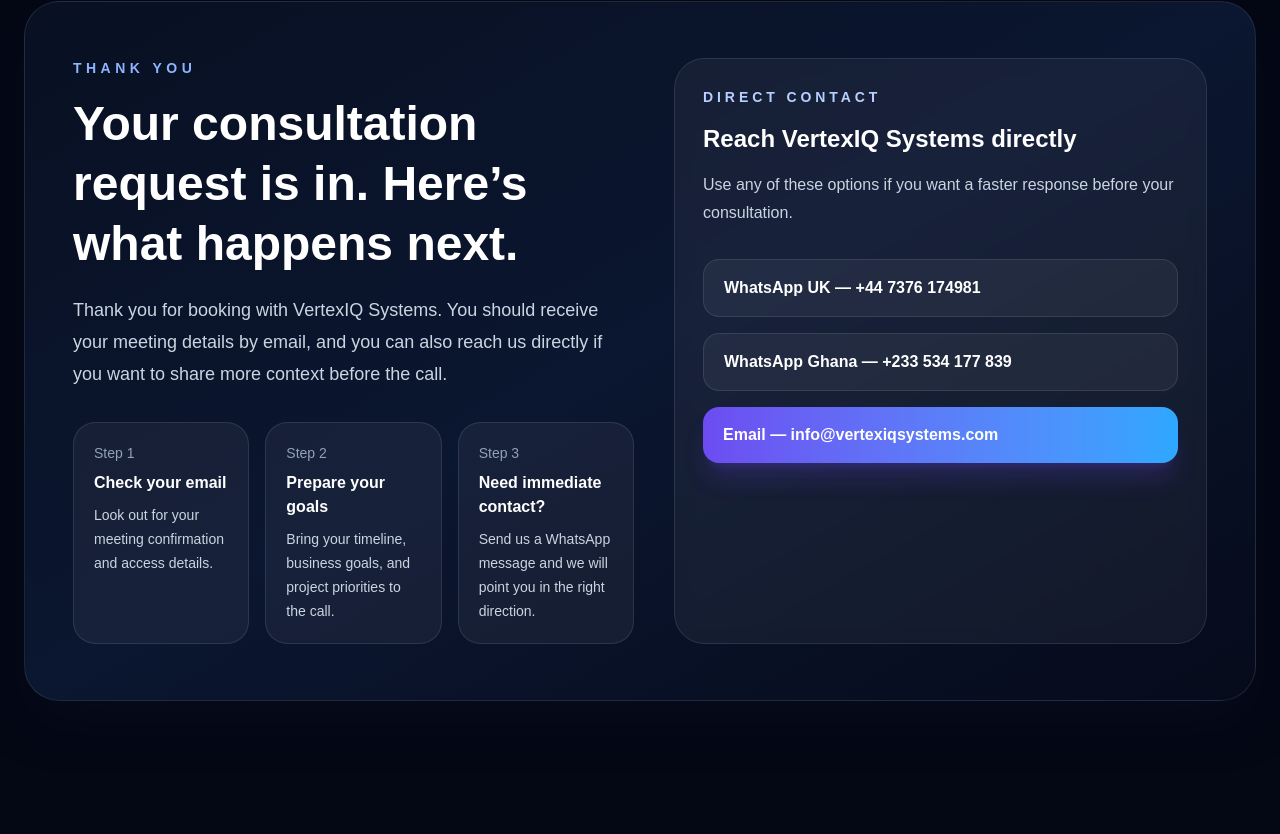
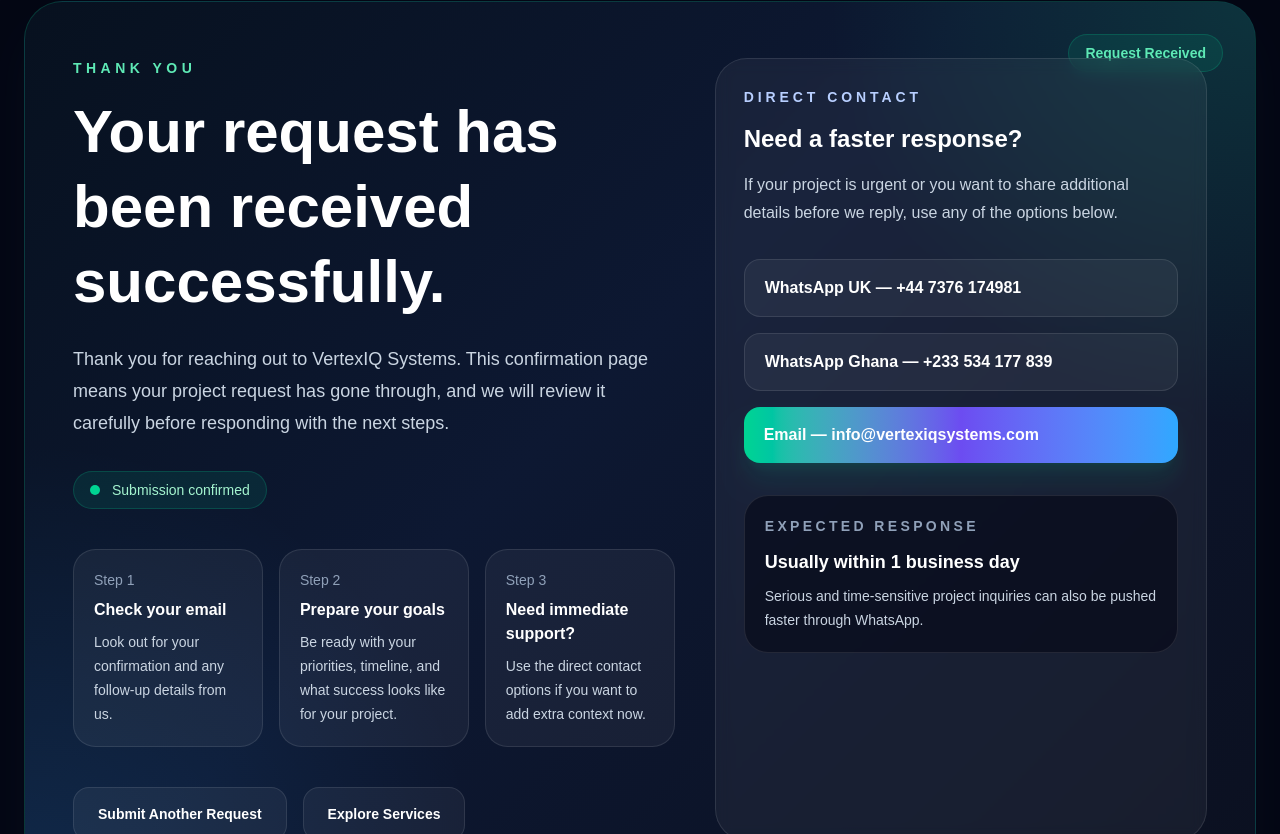
Before and after one commit to kennethking4u78-cpu/vertexiq-website, a Next.js app: page / in a window 1280 px wide. Shown: the part 6226-7060 px from the top of the page. Built offline with nearby package versions, Linux system fonts and the light colour scheme.

Commit message:
Redesign thank you response section

```diff
--- a/app/page.tsx
+++ b/app/page.tsx
@@ -420,39 +420,66 @@
       </section>
 
       <section className="mx-auto max-w-7xl px-6 py-20" id="thank-you">
-        <div className="overflow-hidden rounded-[2.2rem] border border-white/10 bg-gradient-to-br from-[#081022] via-[#0b1630] to-[#060b1b] shadow-2xl shadow-[#091126]/50">
-          <div className="grid gap-10 px-8 py-10 md:grid-cols-[1fr_0.95fr] md:px-12 md:py-14">
+        <div className="relative overflow-hidden rounded-[2.4rem] border border-emerald-400/20 bg-[linear-gradient(135deg,#07111f_0%,#0d1832_45%,#0b1020_100%)] shadow-2xl shadow-[#091126]/50">
+          <div className="absolute inset-0 bg-[radial-gradient(circle_at_top_right,rgba(16,185,129,0.18),transparent_28%),radial-gradient(circle_at_bottom_left,rgba(46,168,255,0.12),transparent_30%)]" />
+          <div className="absolute right-8 top-8 rounded-full border border-emerald-400/20 bg-emerald-400/10 px-4 py-2 text-sm font-semibold text-emerald-300">
+            Request Received
+          </div>
+
+          <div className="relative grid gap-10 px-8 py-10 md:grid-cols-[1.1fr_0.9fr] md:px-12 md:py-14">
             <div>
-              <p className="text-sm font-semibold uppercase tracking-[0.32em] text-[#8db4ff]">Thank You</p>
-              <h2 className="mt-4 text-3xl font-black leading-tight md:text-5xl">Your consultation request is in. Here’s what happens next.</h2>
-              <p className="mt-5 max-w-2xl text-lg leading-8 text-slate-300">
-                Thank you for booking with VertexIQ Systems. You should receive your meeting details by email, and you can also reach us directly if you want to share more context before the call.
+              <p className="text-sm font-semibold uppercase tracking-[0.32em] text-emerald-300">Thank You</p>
+              <h2 className="mt-4 max-w-4xl text-4xl font-black leading-tight md:text-6xl">
+                Your request has been received successfully.
+              </h2>
+              <p className="mt-6 max-w-2xl text-lg leading-8 text-slate-300">
+                Thank you for reaching out to VertexIQ Systems. This confirmation page means your project request has gone through, and we will review it carefully before responding with the next steps.
               </p>
 
-              <div className="mt-8 grid gap-4 sm:grid-cols-3">
+              <div className="mt-8 inline-flex items-center gap-3 rounded-full border border-emerald-400/20 bg-emerald-400/10 px-4 py-2 text-sm text-emerald-200">
+                <span className="inline-flex h-2.5 w-2.5 rounded-full bg-emerald-400" />
+                Submission confirmed
+              </div>
+
+              <div className="mt-10 grid gap-4 sm:grid-cols-3">
                 <div className="rounded-[1.4rem] border border-white/10 bg-white/5 p-5">
                   <p className="text-sm text-slate-400">Step 1</p>
                   <p className="mt-2 font-semibold text-white">Check your email</p>
-                  <p className="mt-2 text-sm leading-6 text-slate-300">Look out for your meeting confirmation and access details.</p>
+                  <p className="mt-2 text-sm leading-6 text-slate-300">Look out for your confirmation and any follow-up details from us.</p>
                 </div>
                 <div className="rounded-[1.4rem] border border-white/10 bg-white/5 p-5">
                   <p className="text-sm text-slate-400">Step 2</p>
                   <p className="mt-2 font-semibold text-white">Prepare your goals</p>
-                  <p className="mt-2 text-sm leading-6 text-slate-300">Bring your timeline, business goals, and project priorities to the call.</p>
+                  <p className="mt-2 text-sm leading-6 text-slate-300">Be ready with your priorities, timeline, and what success looks like for your project.</p>
                 </div>
                 <div className="rounded-[1.4rem] border border-white/10 bg-white/5 p-5">
                   <p className="text-sm text-slate-400">Step 3</p>
-                  <p className="mt-2 font-semibold text-white">Need immediate contact?</p>
-                  <p className="mt-2 text-sm leading-6 text-slate-300">Send us a WhatsApp message and we will point you in the right direction.</p>
+                  <p className="mt-2 font-semibold text-white">Need immediate support?</p>
+                  <p className="mt-2 text-sm leading-6 text-slate-300">Use the direct contact options if you want to add extra context now.</p>
                 </div>
+              </div>
+
+              <div className="mt-10 flex flex-wrap gap-4">
+                <a
+                  href="#start-project"
+                  className="rounded-2xl border border-white/10 bg-white/5 px-6 py-4 text-sm font-semibold text-white transition hover:bg-white/10"
+                >
+                  Submit Another Request
+                </a>
+                <a
+                  href="#services"
+                  className="rounded-2xl border border-white/10 bg-white/5 px-6 py-4 text-sm font-semibold text-white transition hover:bg-white/10"
+                >
+                  Explore Services
+                </a>
               </div>
             </div>
 
-            <div className="rounded-[1.9rem] border border-white/10 bg-white/5 p-7 backdrop-blur">
+            <div className="rounded-[2rem] border border-white/10 bg-white/5 p-7 backdrop-blur">
               <p className="text-sm font-semibold uppercase tracking-[0.28em] text-[#b8cfff]">Direct Contact</p>
-              <h3 className="mt-4 text-2xl font-bold">Reach VertexIQ Systems directly</h3>
+              <h3 className="mt-4 text-2xl font-bold">Need a faster response?</h3>
               <p className="mt-4 leading-7 text-slate-300">
-                Use any of these options if you want a faster response before your consultation.
+                If your project is urgent or you want to share additional details before we reply, use any of the options below.
               </p>
 
               <div className="mt-8 space-y-4">
@@ -474,10 +501,18 @@
                 </a>
                 <a
                   href={`mailto:${brand.email}`}
-                  className="block rounded-2xl bg-gradient-to-r from-[#6C4CF1] to-[#2EA8FF] px-5 py-4 font-semibold text-white shadow-xl shadow-[#6C4CF1]/20"
+                  className="block rounded-2xl bg-gradient-to-r from-emerald-400 via-[#6C4CF1] to-[#2EA8FF] px-5 py-4 font-semibold text-white shadow-xl shadow-emerald-400/10"
                 >
                   Email — {brand.email}
                 </a>
+              </div>
+
+              <div className="mt-8 rounded-[1.5rem] border border-white/10 bg-[#050816]/60 p-5">
+                <p className="text-sm font-semibold uppercase tracking-[0.24em] text-slate-400">Expected response</p>
+                <p className="mt-3 text-lg font-semibold text-white">Usually within 1 business day</p>
+                <p className="mt-2 text-sm leading-6 text-slate-300">
+                  Serious and time-sensitive project inquiries can also be pushed faster through WhatsApp.
+                </p>
               </div>
             </div>
           </div>
```
